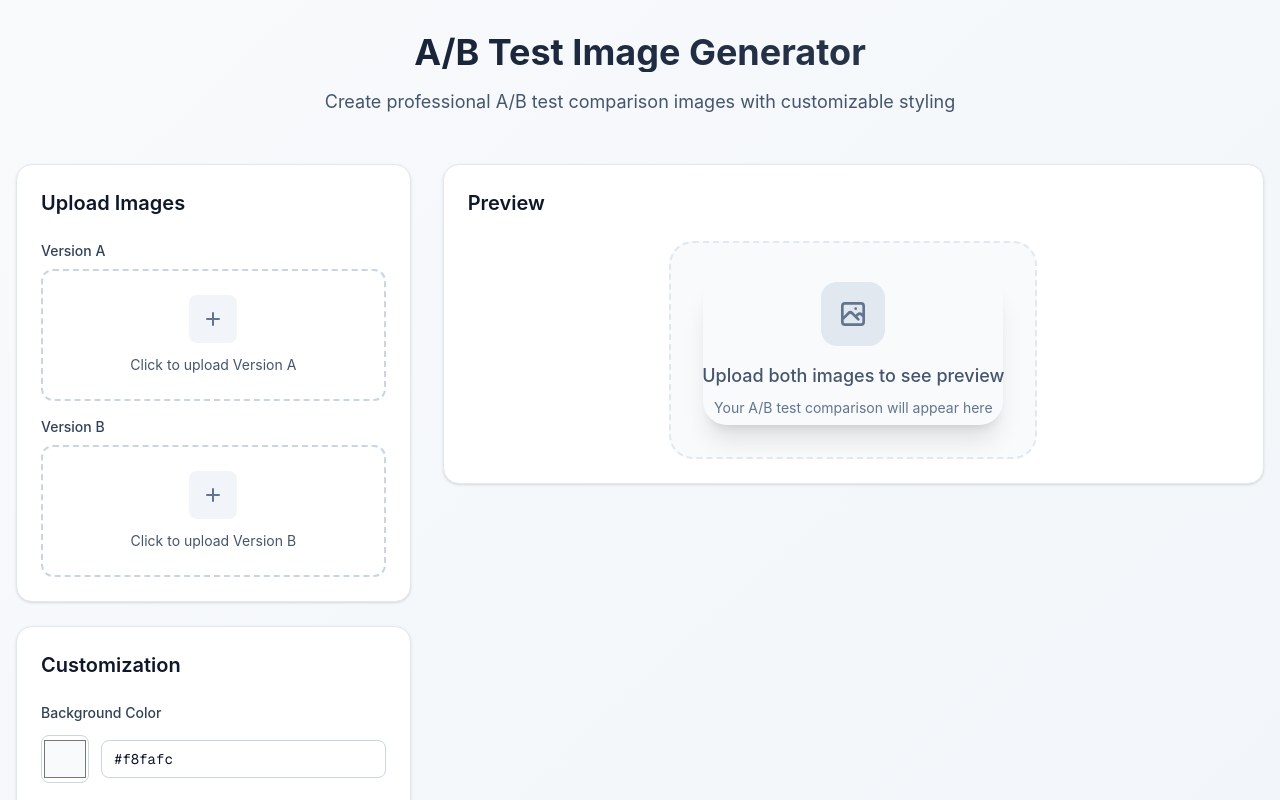
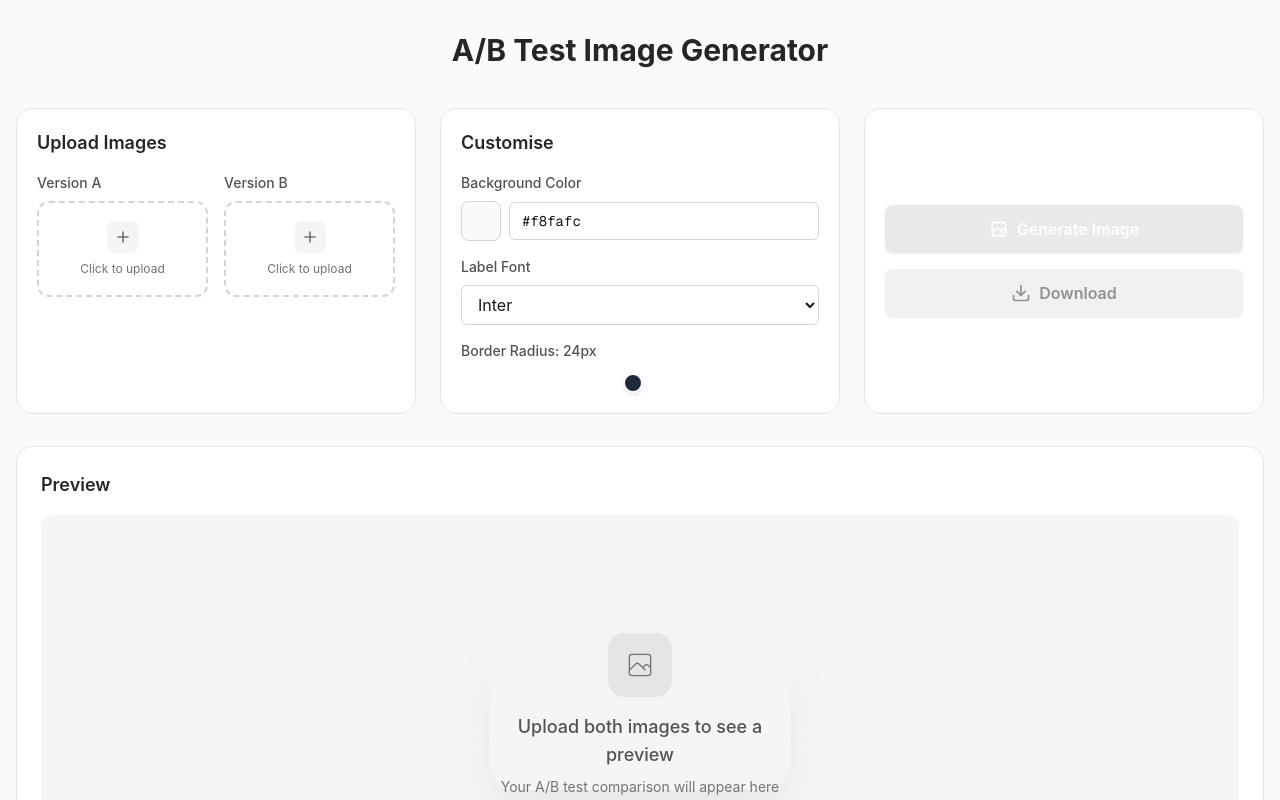
Before and after one commit to hanzalahwaheed/ab-img-gen, a Next.js app: page / in a window 1280 px wide. Shown: the top 800 px of the page. Built offline with nearby package versions, Linux system fonts and the light colour scheme.

Commit message:
feat: v2 styling done

```diff
--- a/src/app/globals.css
+++ b/src/app/globals.css
@@ -23,6 +23,15 @@ body {
   background: var(--background);
   color: var(--foreground);
   font-family: -apple-system, BlinkMacSystemFont, "Segoe UI", Roboto, "Helvetica Neue", Arial, sans-serif;
+}
+
+input[type='color']::-webkit-color-swatch-wrapper {
+  padding: 0;
+}
+
+input[type="color"]::-webkit-color-swatch {
+  border: none;
+  border-radius: 0.375rem; /* rounded-md */
 }
 
 /* Custom slider styling */
--- a/src/app/page.tsx
+++ b/src/app/page.tsx
@@ -8,6 +8,7 @@ export default function ABImageGenerator() {
   const [bgColor, setBgColor] = useState("#f8fafc");
   const [labelFont, setLabelFont] = useState("Inter");
   const [borderRadius, setBorderRadius] = useState(24);
+  const [generated, setGenerated] = useState(false);
   const canvasRef = useRef<HTMLCanvasElement>(null);
 
   const handleUpload = (
@@ -17,7 +18,11 @@ export default function ABImageGenerator() {
     const file = e.target.files?.[0];
     if (file) {
       const url = URL.createObjectURL(file);
-      side === "left" ? setLeftImage(url) : setRightImage(url);
+      if (side === "left") {
+        setLeftImage(url);
+      } else {
+        setRightImage(url);
+      }
     }
   };
 
@@ -82,7 +87,7 @@ export default function ABImageGenerator() {
     ctx.closePath();
     ctx.clip();
 
-    // Fill only the clipped area with gray
+    // Fill only the clipped area with neutral
     ctx.fillStyle = BG_COLOR;
     ctx.fillRect(0, 0, totalWidth, totalHeight);
 
@@ -117,6 +122,7 @@ export default function ABImageGenerator() {
     );
 
     ctx.restore();
+    setGenerated(true);
   };
 
   const downloadImage = () => {
@@ -140,45 +146,44 @@ export default function ABImageGenerator() {
   ];
 
   return (
-    <div className="min-h-screen bg-gradient-to-br from-slate-50 to-slate-100 dark:from-slate-950 dark:to-slate-900">
+    <div className="min-h-screen bg-neutral-50 dark:bg-neutral-950">
       <div className="container mx-auto px-4 py-8">
-        {/* Header */}
-        <div className="text-center mb-12">
-          <h1 className="text-4xl font-bold bg-gradient-to-r from-slate-900 to-slate-700 dark:from-slate-100 dark:to-slate-300 bg-clip-text text-transparent mb-4">
+        <header className="text-center mb-10">
+          <h1 className="text-3xl font-bold text-neutral-800 dark:text-neutral-200">
             A/B Test Image Generator
           </h1>
-          <p className="text-slate-600 dark:text-slate-400 text-lg max-w-2xl mx-auto">
-            Create professional A/B test comparison images with customizable
-            styling
-          </p>
-        </div>
+        </header>
 
-        <div className="grid lg:grid-cols-3 gap-8">
-          {/* Controls Panel */}
-          <div className="lg:col-span-1 space-y-6">
-            <div className="bg-white dark:bg-slate-900 rounded-2xl border border-slate-200 dark:border-slate-800 p-6 shadow-sm">
-              <h2 className="text-xl font-semibold mb-6 text-slate-900 dark:text-slate-100">
+        <main className="flex flex-col gap-8">
+          <div className="grid grid-cols-1 md:grid-cols-3 gap-6">
+            {/* Col 1: Upload Images */}
+            <div className="bg-white dark:bg-neutral-900 rounded-2xl border border-neutral-200 dark:border-neutral-800 p-5">
+              <h2 className="text-lg font-semibold mb-4 text-neutral-800 dark:text-neutral-200">
                 Upload Images
               </h2>
-
-              {/* Image Upload Cards */}
-              <div className="space-y-4">
-                <div className="relative">
-                  <label className="block text-sm font-medium text-slate-700 dark:text-slate-300 mb-2">
-                    Version A
+              <div className="grid grid-cols-2 gap-4">
+                {[
+                  { side: "left", label: "Version A", image: leftImage },
+                  { side: "right", label: "Version B", image: rightImage },
+                ].map(({ side, label, image }) => (
+                  <div key={side} className="col-span-1">
+                    <label className="block text-sm font-medium text-neutral-600 dark:text-neutral-400 mb-2">
+                      {label}
                     </label>
-                  <div className="relative border-2 border-dashed border-slate-300 dark:border-slate-700 rounded-xl p-6 hover:border-slate-400 dark:hover:border-slate-600 transition-colors cursor-pointer group">
+                    <div className="relative border-2 border-dashed border-neutral-300 dark:border-neutral-700 rounded-xl p-4 hover:border-neutral-400 dark:hover:border-neutral-600 transition-colors cursor-pointer group flex items-center justify-center h-24">
                       <input
                         type="file"
                         accept="image/*"
-                      onChange={(e) => handleUpload(e, "left")}
+                        onChange={(e) =>
+                          handleUpload(e, side as "left" | "right")
+                        }
                         className="absolute inset-0 w-full h-full opacity-0 cursor-pointer"
                       />
-                    {leftImage ? (
-                      <div className="flex items-center gap-3">
-                        <div className="w-12 h-12 rounded-lg bg-green-100 dark:bg-green-900 flex items-center justify-center">
+                      {image ? (
+                        <div className="flex flex-col items-center justify-center text-center gap-2">
+                          <div className="w-8 h-8 rounded-lg bg-green-100 dark:bg-green-900 flex items-center justify-center">
                             <svg
-                            className="w-6 h-6 text-green-600 dark:text-green-400"
+                              className="w-5 h-5 text-green-600 dark:text-green-400"
                               fill="none"
                               stroke="currentColor"
                               viewBox="0 0 24 24"
@@ -191,15 +196,15 @@ export default function ABImageGenerator() {
                               />
                             </svg>
                           </div>
-                        <span className="text-sm text-slate-700 dark:text-slate-300 font-medium">
-                          Image A uploaded
+                          <span className="text-xs text-neutral-700 dark:text-neutral-300 font-medium">
+                            Image loaded
                           </span>
                         </div>
                       ) : (
-                      <div className="text-center">
-                        <div className="w-12 h-12 mx-auto mb-3 rounded-lg bg-slate-100 dark:bg-slate-800 flex items-center justify-center">
+                        <div className="flex flex-col items-center justify-center text-center gap-2">
+                          <div className="w-8 h-8 rounded-lg bg-neutral-100 dark:bg-neutral-800 flex items-center justify-center">
                             <svg
-                            className="w-6 h-6 text-slate-500"
+                              className="w-5 h-5 text-neutral-500"
                               fill="none"
                               stroke="currentColor"
                               viewBox="0 0 24 24"
@@ -212,111 +217,57 @@ export default function ABImageGenerator() {
                               />
                             </svg>
                           </div>
-                        <p className="text-sm text-slate-600 dark:text-slate-400">
-                          Click to upload Version A
+                          <p className="text-xs text-neutral-500 dark:text-neutral-400">
+                            Click to upload
                           </p>
                         </div>
                       )}
                     </div>
                   </div>
-
-                <div className="relative">
-                  <label className="block text-sm font-medium text-slate-700 dark:text-slate-300 mb-2">
-                    Version B
-                  </label>
-                  <div className="relative border-2 border-dashed border-slate-300 dark:border-slate-700 rounded-xl p-6 hover:border-slate-400 dark:hover:border-slate-600 transition-colors cursor-pointer group">
-                    <input
-                      type="file"
-                      accept="image/*"
-                      onChange={(e) => handleUpload(e, "right")}
-                      className="absolute inset-0 w-full h-full opacity-0 cursor-pointer"
-                    />
-                    {rightImage ? (
-                      <div className="flex items-center gap-3">
-                        <div className="w-12 h-12 rounded-lg bg-green-100 dark:bg-green-900 flex items-center justify-center">
-                          <svg
-                            className="w-6 h-6 text-green-600 dark:text-green-400"
-                            fill="none"
-                            stroke="currentColor"
-                            viewBox="0 0 24 24"
-                          >
-                            <path
-                              strokeLinecap="round"
-                              strokeLinejoin="round"
-                              strokeWidth={2}
-                              d="M5 13l4 4L19 7"
-                            />
-                          </svg>
-                        </div>
-                        <span className="text-sm text-slate-700 dark:text-slate-300 font-medium">
-                          Image B uploaded
-                        </span>
-                      </div>
-                    ) : (
-                      <div className="text-center">
-                        <div className="w-12 h-12 mx-auto mb-3 rounded-lg bg-slate-100 dark:bg-slate-800 flex items-center justify-center">
-                          <svg
-                            className="w-6 h-6 text-slate-500"
-                            fill="none"
-                            stroke="currentColor"
-                            viewBox="0 0 24 24"
-                          >
-                            <path
-                              strokeLinecap="round"
-                              strokeLinejoin="round"
-                              strokeWidth={2}
-                              d="M12 6v6m0 0v6m0-6h6m-6 0H6"
-                            />
-                          </svg>
-                        </div>
-                        <p className="text-sm text-slate-600 dark:text-slate-400">
-                          Click to upload Version B
-                        </p>
-                      </div>
-                    )}
-                  </div>
-                </div>
+                ))}
               </div>
             </div>
 
-            {/* Customization Panel */}
-            <div className="bg-white dark:bg-slate-900 rounded-2xl border border-slate-200 dark:border-slate-800 p-6 shadow-sm">
-              <h2 className="text-xl font-semibold mb-6 text-slate-900 dark:text-slate-100">
-                Customization
+            {/* Col 2: Customization */}
+            <div className="bg-white dark:bg-neutral-900 rounded-2xl border border-neutral-200 dark:border-neutral-800 p-5">
+              <h2 className="text-lg font-semibold mb-4 text-neutral-800 dark:text-neutral-200">
+                Customise
               </h2>
-
-              <div className="space-y-6">
-                {/* Background Color */}
+              <div className="space-y-4">
                 <div>
-                  <label className="block text-sm font-medium text-slate-700 dark:text-slate-300 mb-3">
+                  <label className="block text-sm font-medium text-neutral-600 dark:text-neutral-400 mb-2">
                     Background Color
                   </label>
-                  <div className="flex items-center gap-3">
+                  <div className="flex items-center gap-2">
+                    <div className="relative w-10 h-10">
                       <input
                         type="color"
                         value={bgColor}
                         onChange={(e) => setBgColor(e.target.value)}
-                      className="w-12 h-12 rounded-lg border border-slate-300 dark:border-slate-600 cursor-pointer"
+                        className="absolute inset-0 w-full h-full opacity-0 cursor-pointer"
                       />
+                      <div
+                        className="w-10 h-10 rounded-lg border border-neutral-300 dark:border-neutral-700"
+                        style={{ backgroundColor: bgColor }}
+                      />
+                    </div>
                     <input
                       type="text"
                       value={bgColor}
                       onChange={(e) => setBgColor(e.target.value)}
-                      className="flex-1 px-3 py-2 border border-slate-300 dark:border-slate-600 rounded-lg bg-white dark:bg-slate-800 text-slate-900 dark:text-slate-100 text-sm font-mono"
+                      className="flex-1 px-3 py-2 border border-neutral-300 dark:border-neutral-700 rounded-md bg-white dark:bg-neutral-800 text-neutral-900 dark:text-neutral-100 text-sm font-mono focus:ring-2 focus:ring-blue-500 focus:border-blue-500 transition"
                       placeholder="#f8fafc"
                     />
                   </div>
                 </div>
-
-                {/* Label Font */}
                 <div>
-                  <label className="block text-sm font-medium text-slate-700 dark:text-slate-300 mb-3">
+                  <label className="block text-sm font-medium text-neutral-600 dark:text-neutral-400 mb-2">
                     Label Font
                   </label>
                   <select
                     value={labelFont}
                     onChange={(e) => setLabelFont(e.target.value)}
-                    className="w-full px-3 py-2 border border-slate-300 dark:border-slate-600 rounded-lg bg-white dark:bg-slate-800 text-slate-900 dark:text-slate-100"
+                    className="w-full px-3 py-2 border border-neutral-300 dark:border-neutral-700 rounded-md bg-white dark:bg-neutral-800 text-neutral-900 dark:text-neutral-100 focus:ring-2 focus:ring-blue-500 focus:border-blue-500 transition"
                   >
                     {fontOptions.map((font) => (
                       <option key={font} value={font}>
@@ -325,10 +276,8 @@ export default function ABImageGenerator() {
                     ))}
                   </select>
                 </div>
-
-                {/* Border Radius */}
-                <div>
-                  <label className="block text-sm font-medium text-slate-700 dark:text-slate-300 mb-3">
+                <div className="space-y-2">
+                  <label className="block text-sm font-medium text-neutral-600 dark:text-neutral-400">
                     Border Radius: {borderRadius}px
                   </label>
                   <input
@@ -337,56 +286,54 @@ export default function ABImageGenerator() {
                     max="50"
                     value={borderRadius}
                     onChange={(e) => setBorderRadius(Number(e.target.value))}
-                    className="w-full h-2 bg-slate-200 dark:bg-slate-700 rounded-lg appearance-none cursor-pointer slider"
+                    className="w-full h-2 bg-neutral-200 dark:bg-neutral-700 rounded-lg appearance-none cursor-pointer slider"
                   />
-                  <div className="flex justify-between text-xs text-slate-500 dark:text-slate-400 mt-1">
-                    <span>0px</span>
-                    <span>25px</span>
-                    <span>50px</span>
-                  </div>
                 </div>
               </div>
             </div>
 
-            {/* Action Buttons */}
-            <div className="flex flex-col gap-3">
+            {/* Col 3: Actions */}
+            <div className="bg-white dark:bg-neutral-900 rounded-2xl border border-neutral-200 dark:border-neutral-800 p-5 flex flex-col justify-center gap-4">
               <button
                 onClick={generateImage}
                 disabled={!leftImage || !rightImage}
-                className="w-full bg-slate-900 dark:bg-slate-100 text-white dark:text-slate-900 py-3 px-4 rounded-xl font-medium hover:bg-slate-800 dark:hover:bg-slate-200 transition-colors disabled:opacity-50 disabled:cursor-not-allowed flex items-center justify-center gap-2"
+                className="w-full bg-blue-600 text-white h-12 px-4 rounded-lg font-semibold hover:bg-blue-700 transition-all duration-200 ease-in-out disabled:opacity-50 disabled:cursor-not-allowed disabled:bg-neutral-300 dark:disabled:bg-neutral-700 flex items-center justify-center gap-2 shadow-sm hover:shadow-md transform hover:-translate-y-0.5"
               >
                 <svg
-                  className="w-5 h-5"
+                  xmlns="http://www.w3.org/2000/svg"
+                  width="20"
+                  height="20"
+                  viewBox="0 0 24 24"
                   fill="none"
                   stroke="currentColor"
-                  viewBox="0 0 24 24"
-                >
-                  <path
+                  strokeWidth="2"
                   strokeLinecap="round"
                   strokeLinejoin="round"
-                    strokeWidth={2}
-                    d="M4 16l4.586-4.586a2 2 0 012.828 0L16 16m-2-2l1.586-1.586a2 2 0 012.828 0L20 14m-6-6h.01M6 20h12a2 2 0 002-2V6a2 2 0 00-2-2H6a2 2 0 00-2 2v12a2 2 0 002 2z"
-                  />
+                >
+                  <path d="M4 16l4.586-4.586a2 2 0 012.828 0L16 16m-2-2l1.586-1.586a2 2 0 012.828 0L20 14m-6-6h.01M6 20h12a2 2 0 002-2V6a2 2 0 00-2-2H6a2 2 0 00-2 2v12a2 2 0 002 2z" />
                 </svg>
                 Generate Image
               </button>
 
               <button
                 onClick={downloadImage}
-                className="w-full bg-green-600 text-white py-3 px-4 rounded-xl font-medium hover:bg-green-700 transition-colors flex items-center justify-center gap-2"
+                disabled={!generated}
+                className="w-full bg-neutral-200 dark:bg-neutral-800 text-neutral-800 dark:text-neutral-200 h-12 px-4 rounded-lg font-semibold hover:bg-neutral-300 dark:hover:bg-neutral-700 transition-all duration-200 ease-in-out disabled:opacity-50 disabled:cursor-not-allowed flex items-center justify-center gap-2 shadow-sm hover:shadow-md transform hover:-translate-y-0.5"
               >
                 <svg
-                  className="w-5 h-5"
+                  xmlns="http://www.w3.org/2000/svg"
+                  width="20"
+                  height="20"
+                  viewBox="0 0 24 24"
                   fill="none"
                   stroke="currentColor"
-                  viewBox="0 0 24 24"
-                >
-                  <path
+                  strokeWidth="2"
                   strokeLinecap="round"
                   strokeLinejoin="round"
-                    strokeWidth={2}
-                    d="M12 10v6m0 0l-3-3m3 3l3-3m2 8H7a2 2 0 01-2-2V5a2 2 0 012-2h5.586a1 1 0 01.707.293l5.414 5.414a1 1 0 01.293.707V19a2 2 0 01-2 2z"
-                  />
+                >
+                  <path d="M21 15v4a2 2 0 0 1-2 2H5a2 2 0 0 1-2-2v-4" />
+                  <polyline points="7 10 12 15 17 10" />
+                  <line x1="12" y1="15" x2="12" y2="3" />
                 </svg>
                 Download
               </button>
@@ -394,49 +341,40 @@ export default function ABImageGenerator() {
           </div>
 
           {/* Preview Area */}
-          <div className="lg:col-span-2">
-            <div className="bg-white dark:bg-slate-900 rounded-2xl border border-slate-200 dark:border-slate-800 p-6 shadow-sm">
-              <h2 className="text-xl font-semibold mb-6 text-slate-900 dark:text-slate-100">
+          <div className="col-span-1 md:col-span-3">
+            <div className="bg-white dark:bg-neutral-900 rounded-2xl border border-neutral-200 dark:border-neutral-800 p-6">
+              <h2 className="text-lg font-semibold mb-4 text-neutral-800 dark:text-neutral-200">
                 Preview
               </h2>
-
-              <div className="flex justify-center">
+              <div className="w-full bg-neutral-100 dark:bg-neutral-900/50 rounded-xl flex items-center justify-center p-8 min-h-[400px]">
                 <div
-                  className="relative bg-slate-50 dark:bg-slate-800 p-8 transition-all duration-200"
+                  className="relative transition-all duration-200"
                   style={{
                     borderRadius: `${borderRadius}px`,
-                    border: `2px dashed ${
-                      borderRadius > 0 ? "#e2e8f0" : "transparent"
-                    }`,
                   }}
                 >
                   <canvas
                     ref={canvasRef}
-                    className="max-w-full h-auto shadow-xl"
+                    className="max-w-full h-auto shadow-2xl shadow-neutral-400/20 dark:shadow-black/20"
                     style={{ borderRadius: `${borderRadius}px` }}
                   />
                   {!leftImage || !rightImage ? (
                     <div className="absolute inset-0 flex items-center justify-center">
                       <div className="text-center">
-                        <div className="w-16 h-16 mx-auto mb-4 rounded-2xl bg-slate-200 dark:bg-slate-700 flex items-center justify-center">
+                        <div className="w-16 h-16 mx-auto mb-4 rounded-2xl bg-neutral-200 dark:bg-neutral-800 flex items-center justify-center">
                           <svg
-                            className="w-8 h-8 text-slate-500"
+                            className="w-8 h-8 text-neutral-500"
                             fill="none"
                             stroke="currentColor"
                             viewBox="0 0 24 24"
                           >
-                            <path
-                              strokeLinecap="round"
-                              strokeLinejoin="round"
-                              strokeWidth={2}
-                              d="M4 16l4.586-4.586a2 2 0 012.828 0L16 16m-2-2l1.586-1.586a2 2 0 012.828 0L20 14m-6-6h.01M6 20h12a2 2 0 002-2V6a2 2 0 00-2-2H6a2 2 0 00-2 2v12a2 2 0 002 2z"
-                            />
+                            <path d="M4 16l4.586-4.586a2 2 0 012.828 0L16 16m-2-2l1.586-1.586a2 2 0 012.828 0L20 14m-6-6h.01M6 20h12a2 2 0 002-2V6a2 2 0 00-2-2H6a2 2 0 00-2 2v12a2 2 0 002 2z" />
                           </svg>
                         </div>
-                        <p className="text-slate-600 dark:text-slate-400 text-lg font-medium mb-2">
-                          Upload both images to see preview
+                        <p className="text-neutral-600 dark:text-neutral-400 text-lg font-medium mb-2">
+                          Upload both images to see a preview
                         </p>
-                        <p className="text-slate-500 dark:text-slate-500 text-sm">
+                        <p className="text-neutral-500 dark:text-neutral-500 text-sm">
                           Your A/B test comparison will appear here
                         </p>
                       </div>
@@ -446,7 +384,7 @@ export default function ABImageGenerator() {
               </div>
             </div>
           </div>
-        </div>
+        </main>
       </div>
     </div>
   );
```
Lines whose indentation alone changed are shown as unchanged.
